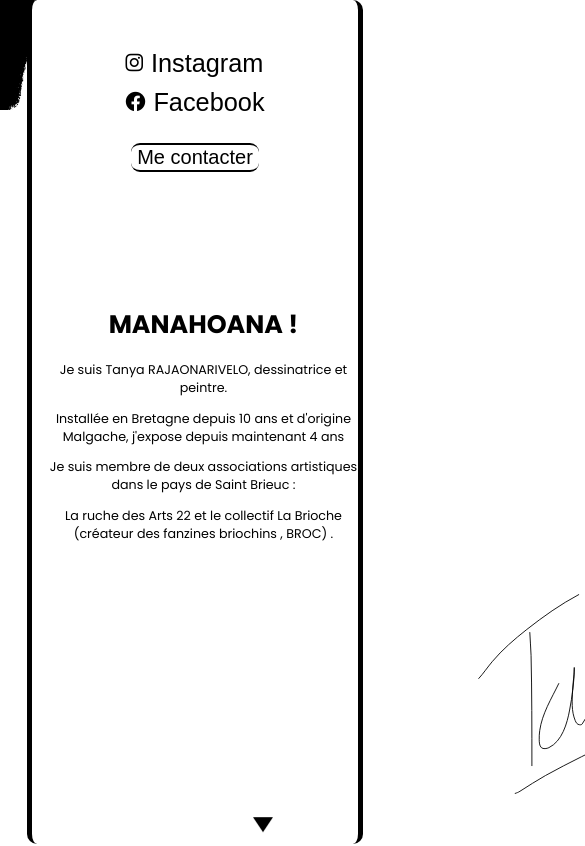
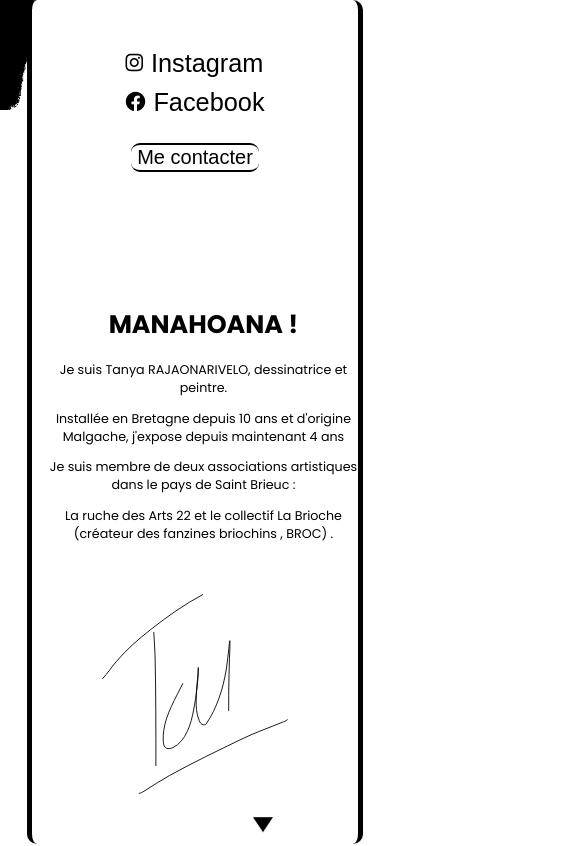
Before and after one commit to jujuli1/trajao, a React (Create React App) app: page / in a window 390 px wide. Shown: the top 846 px of the page, 585 px wide, since content can reach past the window. Built offline with nearby package versions, Linux system fonts and the light colour scheme; a web font is replaced by a local one.

Commit message:
responsiveSign

```diff
--- a/src/components/First.css
+++ b/src/components/First.css
@@ -134,6 +134,13 @@
   margin-right: -89vh;
 }
 
+@media screen and (max-width: 768px) {
+    .signature{
+
+      margin-right: 0vh;
+    }
+  }
+
 #sign{
     stroke-dasharray: 3048;
     stroke-dashoffset: 3048;
```
